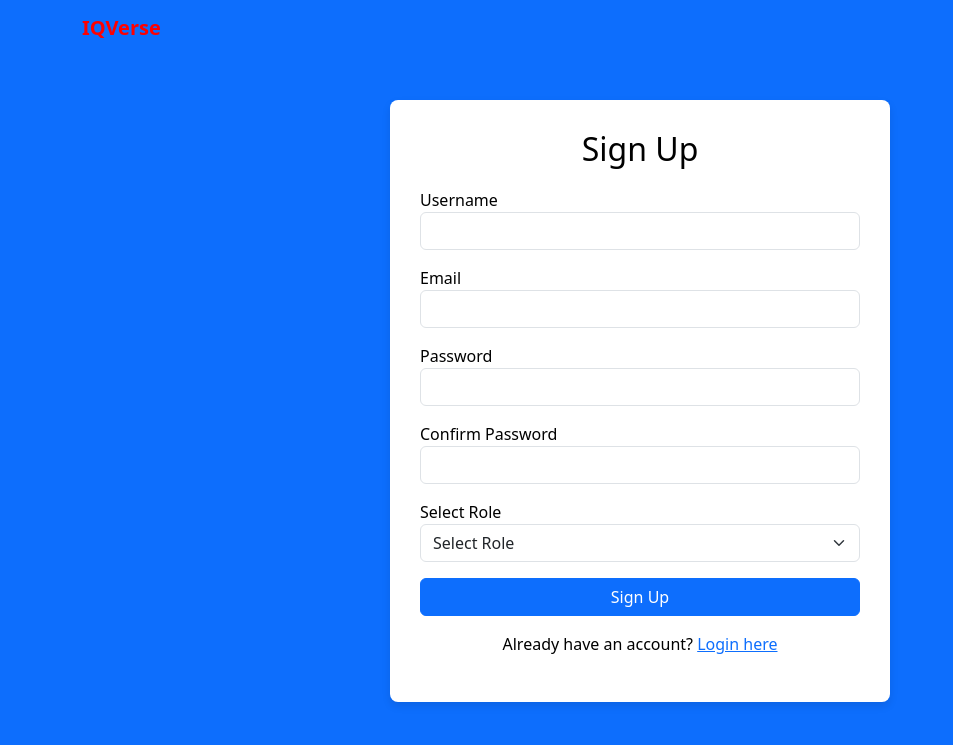
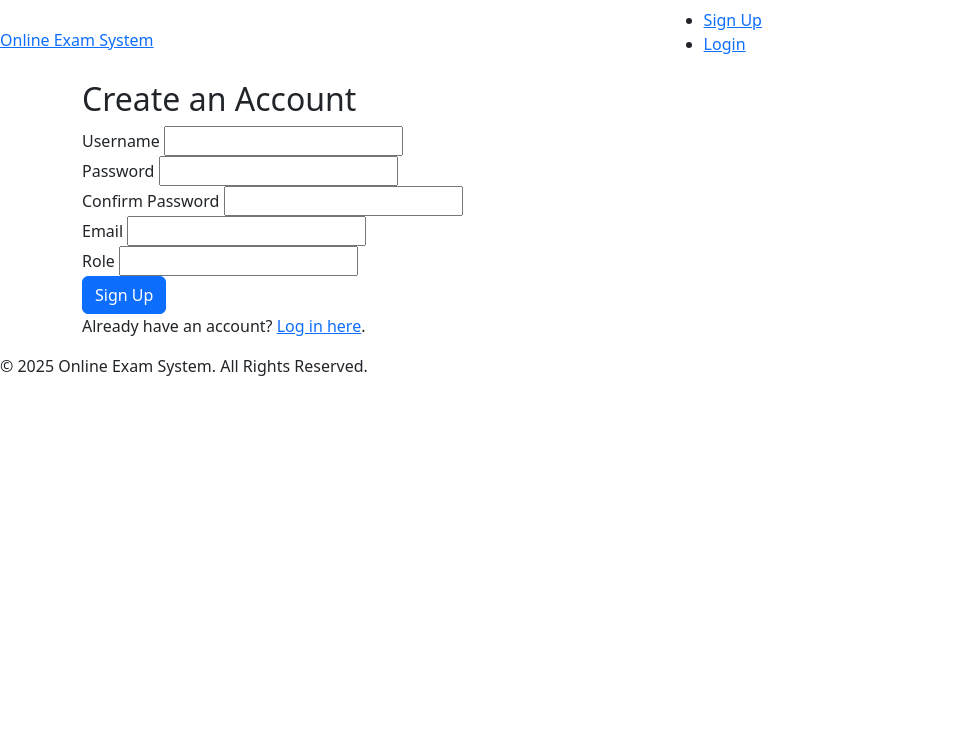
Before and after one commit to leopromus/IQVerse, a Django app: template IQVerse/templates/registration/signup.html in a window 1280 px wide. Shown: the top 745 px of the page, without its empty margins (0-953 px from the left). Run offline with Django 5.2, Linux system fonts and the light colour scheme; the template is opened without the code that fills it, so the values that code supplies are empty, except form fields; tables that the repository leaves empty hold one stand-in row (values such as "Sample post"); form fields are guessed from the names that the template uses; some libraries are stand-ins or nearby versions.

Commit message:
Django's form handling system ({{ form.username }}, {{ form.password1 }}

```diff
--- a/IQVerse/templates/registration/signup.html
+++ b/IQVerse/templates/registration/signup.html
@@ -1,94 +1,66 @@
-{% load crispy_forms_tags %}
+{% extends 'base.html' %}
+{% load custom_filters %}
 
-<!DOCTYPE html>
-<html lang="en">
-<head>
-    <meta charset="UTF-8">
-    <meta name="viewport" content="width=device-width, initial-scale=1.0">
-    <title>Unified Signup</title>
-    <link href="https://cdn.jsdelivr.net/npm/bootstrap@5.3.0/dist/css/bootstrap.min.css" rel="stylesheet">
-    <style>
-        body {
-            background-color: #f8f9fa;
-            padding-top: 50px; /* To make space for fixed navbar */
-        }
+{% block title %}Sign Up - Online Exam System{% endblock %}
 
-        .signup-container {
-            max-width: 500px;
-            margin: 50px auto;
-            background: #fff;
-            padding: 30px;
-            border-radius: 8px;
-            box-shadow: 0 4px 8px rgba(0, 0, 0, 0.1);
-        }
+{% block content %}
+<div class="form-container">
+    <h2>Create an Account</h2>
 
-        .signup-container h2 {
-            text-align: center;
-            margin-bottom: 20px;
-        }
+    <!-- Form Section -->
+    <form method="POST" class="signup-form">
+        {% csrf_token %}
 
-        .navbar-custom {
-            background-color: transparent; /* Remove white background */
-        }
+        <!-- Username Field -->
+        <div class="form-group">
+            <label for="{{ form.username.id_for_label }}">Username</label>
+            {{ form.username|add_class:"form-control" }}
+        </div>
 
-        .navbar-custom .navbar-brand {
-            color: red; /* Make the logo text red */
-            font-weight: bold;
-        }
+        <!-- Password Field -->
+        <div class="form-group">
+            <label for="{{ form.password1.id_for_label }}">Password</label>
+            {{ form.password1|add_class:"form-control" }}
+        </div>
 
-        .navbar-custom .navbar-toggler {
-            border-color: transparent; /* Remove border color */
-        }
-    </style>
-</head>
-<body style="background-color: #0d6efd; color: black">
+        <!-- Confirm Password Field -->
+        <div class="form-group">
+            <label for="{{ form.password2.id_for_label }}">Confirm Password</label>
+            {{ form.password2|add_class:"form-control" }}
+        </div>
 
+        <!-- Email Field -->
+        <div class="form-group">
+            <label for="{{ form.email.id_for_label }}">Email</label>
+            {{ form.email|add_class:"form-control" }}
+        </div>
 
-    <!-- Navbar -->
-    <nav class="navbar navbar-expand-lg navbar-custom fixed-top">
-        <div class="container">
-            <a class="navbar-brand" href="{% url 'home' %}">IQVerse</a>
-            <button class="navbar-toggler" type="button" data-bs-toggle="collapse" data-bs-target="#navbarNav" aria-controls="navbarNav" aria-expanded="false" aria-label="Toggle navigation">
-                <span class="navbar-toggler-icon"></span>
-            </button>
+        <!-- Role Field (Optional, only if needed) -->
+        <div class="form-group">
+            <label for="{{ form.role.id_for_label }}">Role</label>
+            {{ form.role|add_class:"form-control" }}
         </div>
-    </nav>
 
-    <!-- Signup Form -->
-    <div class="signup-container">
-        <h2>Sign Up</h2>
-        <form action="{% url 'signup' %}" method="post">
-            {% csrf_token %}
-            <div class="mb-3">
-                <label>Username</label>
-                <input type="text" name="username" class="form-control" required>
-            </div>
-            <div class="mb-3">
-                <label>Email</label>
-                <input type="email" name="email" class="form-control" required>
-            </div>
-            <div class="mb-3">
-                <label>Password</label>
-                <input type="password" name="password" class="form-control" required>
-            </div>
-            <div class="mb-3">
-                <label>Confirm Password</label>
-                <input type="password" name="confirm_password" class="form-control" required>
-            </div>
-            <div class="mb-3">
-                <label>Select Role</label>
-                <select name="role" class="form-select" required>
-                    <option value="" disabled selected>Select Role</option>
-                    <option value="Student">Student</option>
-                    <option value="Teacher">Teacher</option>
-                    <option value="Admin">Admin</option>
-                </select>
-            </div>
-            <button type="submit" class="btn btn-primary w-100">Sign Up</button>
-        </form>
-        <p class="text-center mt-3">Already have an account? <a href="{% url 'login' %}">Login here</a></p>
-    </div>
+        <!-- Error Handling for Each Field -->
+        {% for field in form %}
+            {% if field.errors %}
+                <div class="error-container">
+                    <ul class="error-list">
+                        {% for error in field.errors %}
+                            <li class="error">{{ error }}</li>
+                        {% endfor %}
+                    </ul>
+                </div>
+            {% endif %}
+        {% endfor %}
 
-    <script src="https://cdn.jsdelivr.net/npm/bootstrap@5.3.0/dist/js/bootstrap.bundle.min.js"></script>
-</body>
-</html>
+        <!-- Submit Button -->
+        <button type="submit" class="btn btn-primary btn-block">Sign Up</button>
+    </form>
+
+    <!-- Quick link to login -->
+    <p class="login-link">
+        Already have an account? <a href="{% url 'login' %}">Log in here</a>.
+    </p>
+</div>
+{% endblock %}
```
